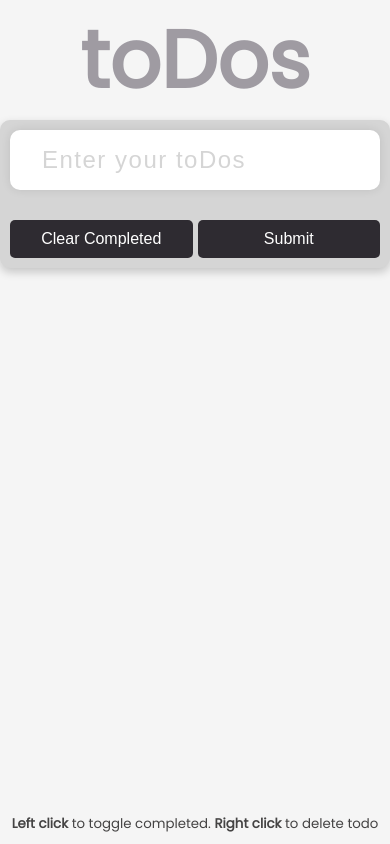
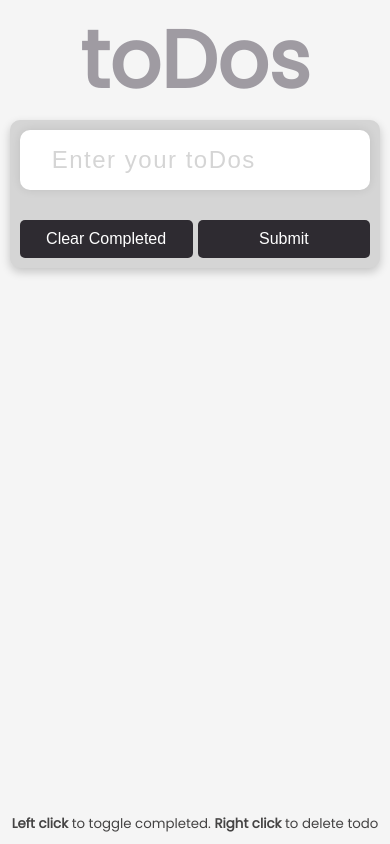
Before and after one commit to varshithchikine/toDos, a plain HTML site: page index.html in a window 390 px wide. Drawn offline with nearby package versions, Linux system fonts and the light colour scheme.

Commit message:
Update style.css

```diff
--- a/style.css
+++ b/style.css
@@ -108,5 +108,8 @@ small {
 
 @media (max-width:520px)
     {
-        form(width: 95%);
+         form{
+
+        width: 95%;
+    }
 }
```
